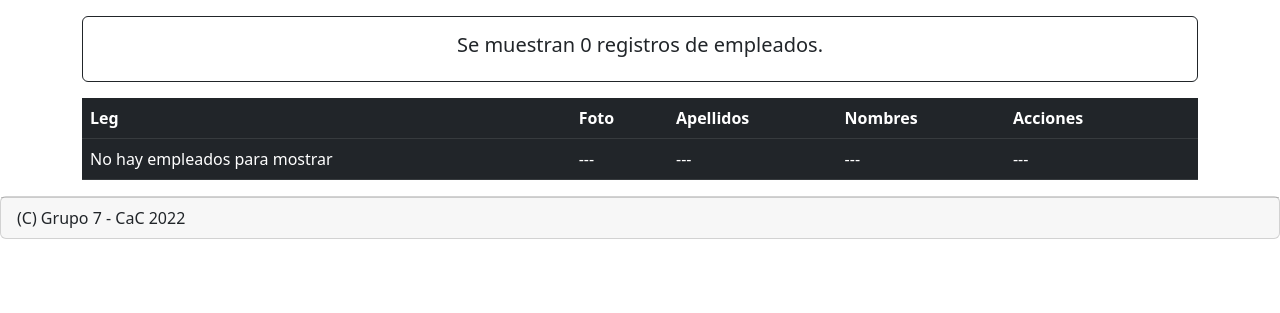
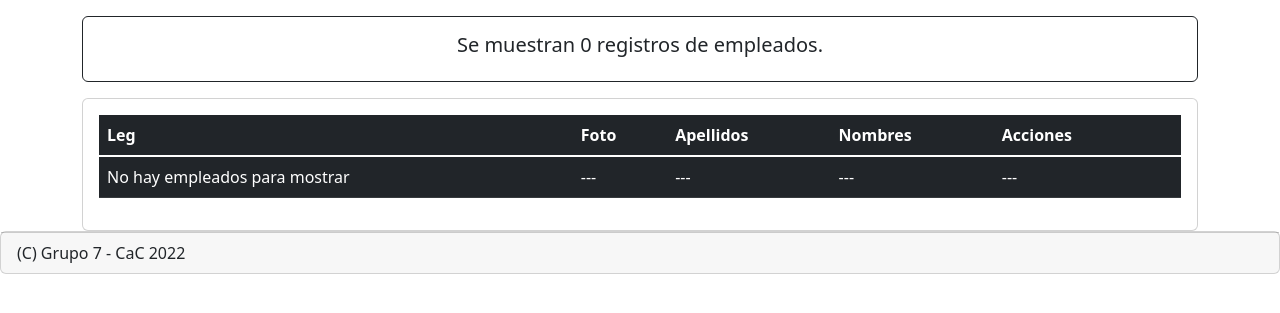
Before and after one commit to jltaglia/rrhh_dj, a Django app: page /personal/ in a window 1280 px wide. Shown: the part 56-369 px from the top of the page. Run offline with Django 4.2, Linux system fonts and the light colour scheme; data that the repository does not hold is empty; some libraries are stand-ins or nearby versions.

Commit message:
Cambios estéticos menores

```diff
--- a/rrhh/personal/templates/personal/personal_form.html
+++ b/rrhh/personal/templates/personal/personal_form.html
@@ -35,6 +35,7 @@
                                 <br>
                                 <img id="img_thumb_personal" class="img-thumbnail" width="100" src="{{object.foto.url}}" alt="Foto del Empleado">
                             </div>
+                        </div>
                     </div>
                     <!-- PARA HACER PREVIEW DE LA FOTO UNA VEZ SELECCIONADA -->
                     <script>
--- a/rrhh/personal/templates/personal/personal_index.html
+++ b/rrhh/personal/templates/personal/personal_index.html
@@ -22,8 +22,9 @@
             <h5 class="card-title">Se muestran {{object_list.count}} registros de empleados.</h5>
         </div>
     </div>
-    <div>
-        <table class="table table-dark table-hover">
+    <div class="card">
+        <div class="card-body">
+            <table class="table table-dark table-hover table align-middle table-responsive">
                 <thead class="thead-light">
                     <tr>
                         <th>Leg</th>
@@ -34,7 +35,7 @@
                         <th></th>
                     </tr>
                 </thead>
-            <tbody>
+                <tbody class="table-group-divider">
                     {% if object_list %}
                         {% for empleado in object_list %}
                             <tr>
@@ -67,4 +68,5 @@
                 </tfoot>
             </table>
         </div>
+    </div>
 {% endblock content %}
```
Lines whose indentation alone changed are shown as unchanged.
